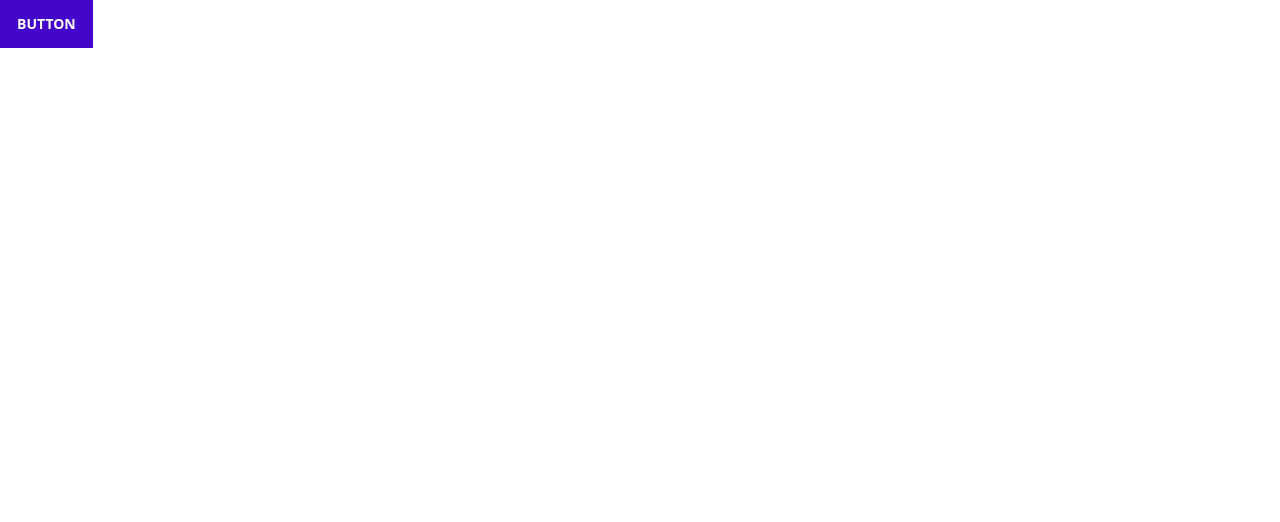
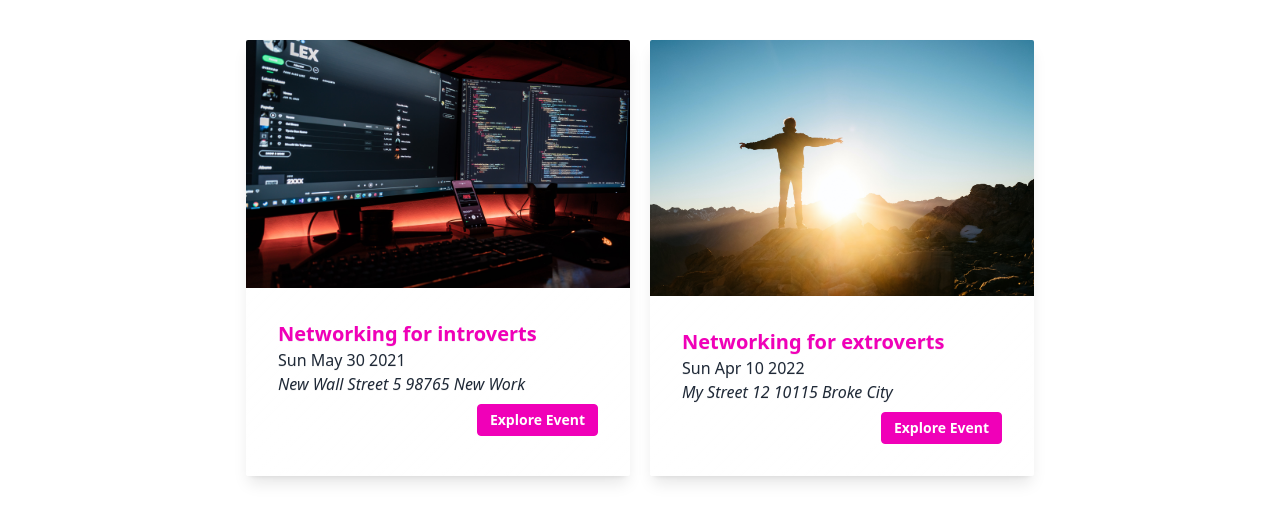
Before and after one commit to WilsonKinyua/next-events, a Next.js app: page / in a window 1280 px wide. Shown: the top 522 px of the page. Built offline with nearby package versions, Linux system fonts and the light colour scheme.

Commit message:
lopping items updated

```diff
--- /dev/null
+++ b/components/events/event-item.js
@@ -0,0 +1,34 @@
+import Link from "next/link";
+import { useRouter } from "next/router";
+
+export default function EventItem({ event }) {
+  const router = useRouter();
+  const humanReadableDate = new Date(event.date).toDateString();
+  const location = event.location.replace(", ", "\n");
+  const redirectUserHandler = () => {
+    return router.push(`/events/${event.id}`);
+  };
+  return (
+    <div className="card w-96 glass mb-4 rounded-sm shadow-lg">
+      <figure>
+        <img src={"/" + event.image} alt={event.title} />
+      </figure>
+      <div className="card-body">
+        <div>
+          <h2 className="card-title text-secondary">{event.title}</h2>
+          <div>
+            <time>{humanReadableDate}</time>
+          </div>
+          <div>
+            <address>{location}</address>
+          </div>
+        </div>
+        <div className="card-actions justify-end">
+          <button onClick={redirectUserHandler} className="btn btn-secondary btn-sm rounded capitalize">
+            Explore Event
+          </button>
+        </div>
+      </div>
+    </div>
+  );
+}
--- /dev/null
+++ b/components/events/event-list.js
@@ -0,0 +1,12 @@
+import EventItem from "./event-item";
+
+export default function EventList(props) {
+  return (
+    // <div className="grid grid-flow-col auto-cols-max-3 gap-6 mt-10 ml-10">
+    <div className="flex justify-center gap-5 mt-10">
+      {props.featureEvents.map((event) => (
+        <EventItem event={event} key={event.id} id={event.id} />
+      ))}
+    </div>
+  );
+}
--- a/pages/index.js
+++ b/pages/index.js
@@ -1,7 +1,8 @@
+import EventList from "../components/events/event-list";
+import { getFeaturedEvents } from "../dummy-data";
+
 export default function HomePage() {
-  return (
-    <div>
-      <button className="btn btn-primary rounded-none">Button</button>
-    </div>
-  );
+  const FeaturedEvents = getFeaturedEvents();
+
+  return <EventList featureEvents={FeaturedEvents} />;
 }
```
